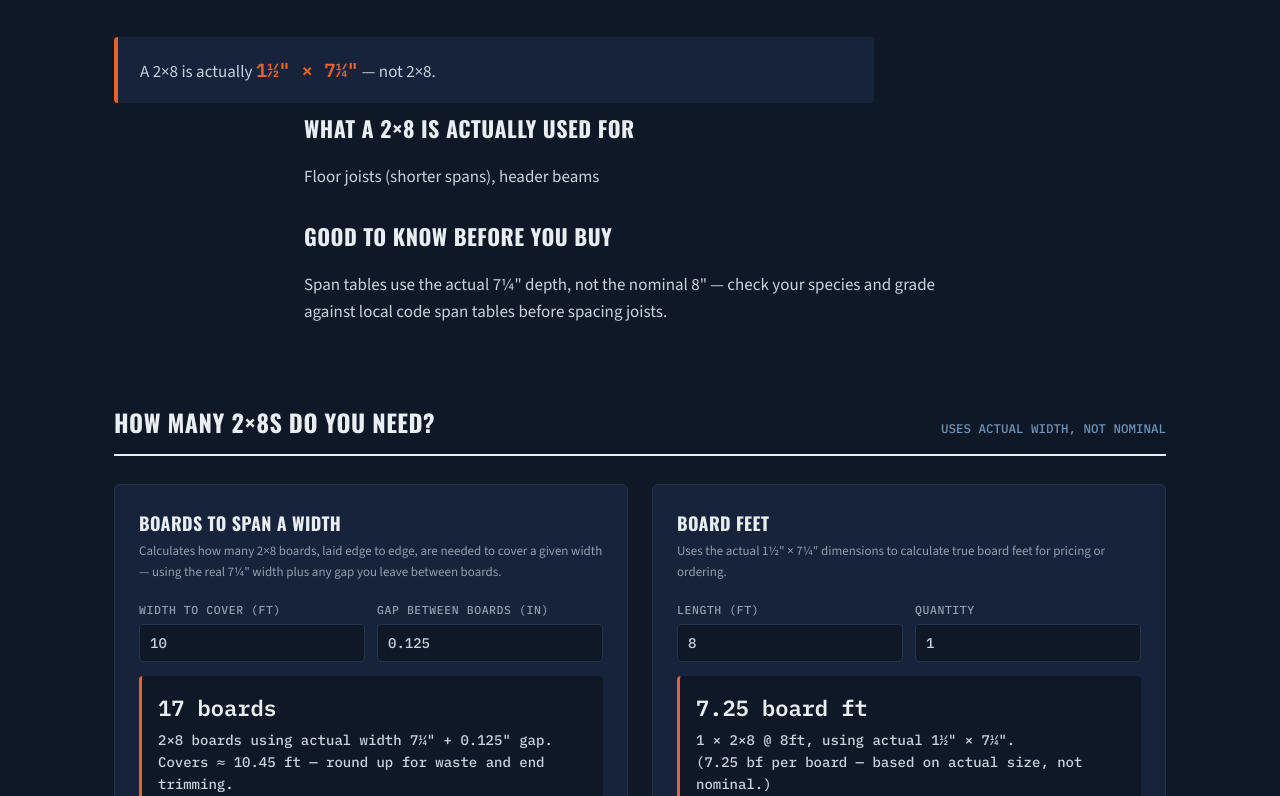
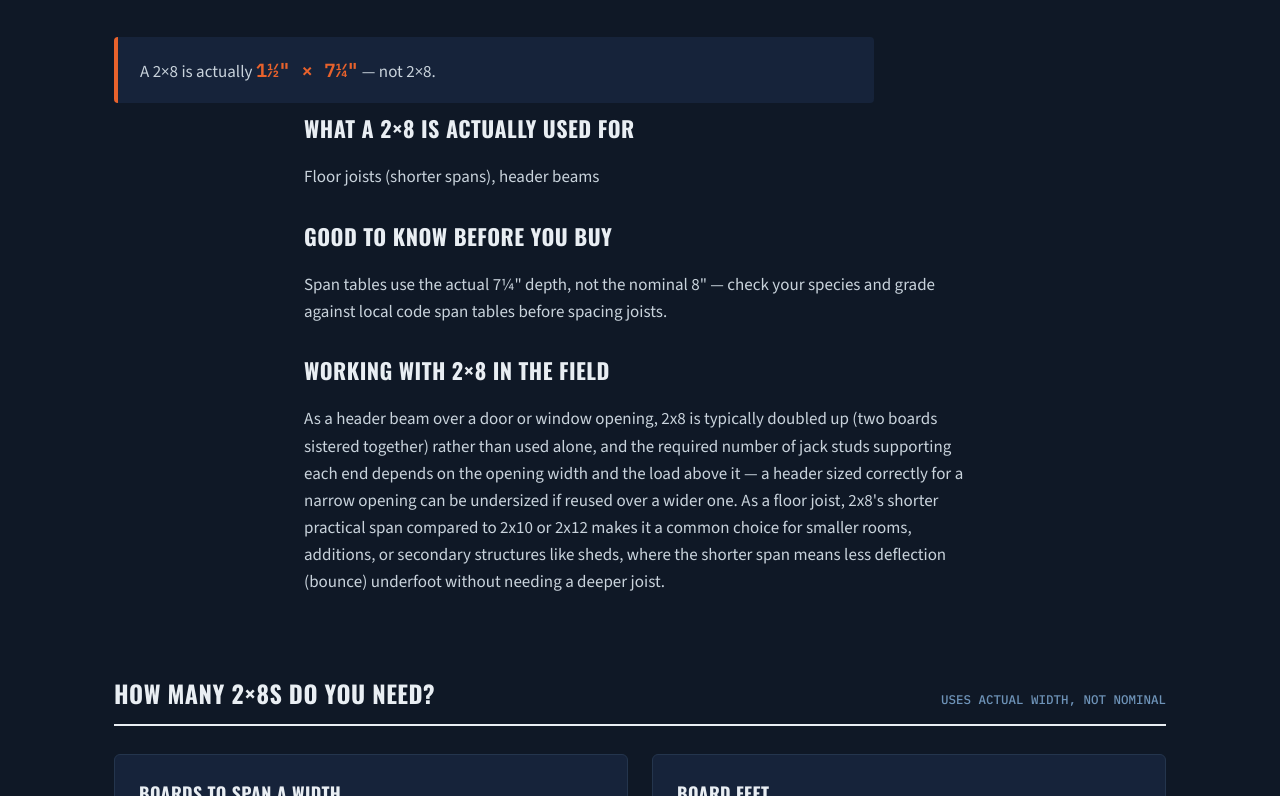
Before and after one commit to LarryCurlyandMoe/truesizelumber, a plain HTML site: page 2x8-lumber.html in a window 1280 px wide. Shown: the part 469-1265 px from the top of the page. Drawn offline with nearby package versions, Linux system fonts and the light colour scheme.

```diff
--- a/2x8-lumber.html
+++ b/2x8-lumber.html
@@ -79,6 +79,8 @@
   <p>Floor joists (shorter spans), header beams</p>
   <h2>Good to know before you buy</h2>
   <p>Span tables use the actual 7¼" depth, not the nominal 8" — check your species and grade against local code span tables before spacing joists.</p>
+  <h2>Working with 2×8 in the field</h2>
+  <p>As a header beam over a door or window opening, 2x8 is typically doubled up (two boards sistered together) rather than used alone, and the required number of jack studs supporting each end depends on the opening width and the load above it — a header sized correctly for a narrow opening can be undersized if reused over a wider one. As a floor joist, 2x8's shorter practical span compared to 2x10 or 2x12 makes it a common choice for smaller rooms, additions, or secondary structures like sheds, where the shorter span means less deflection (bounce) underfoot without needing a deeper joist.</p>
 </div>
 
 <section id="calculators">
```
